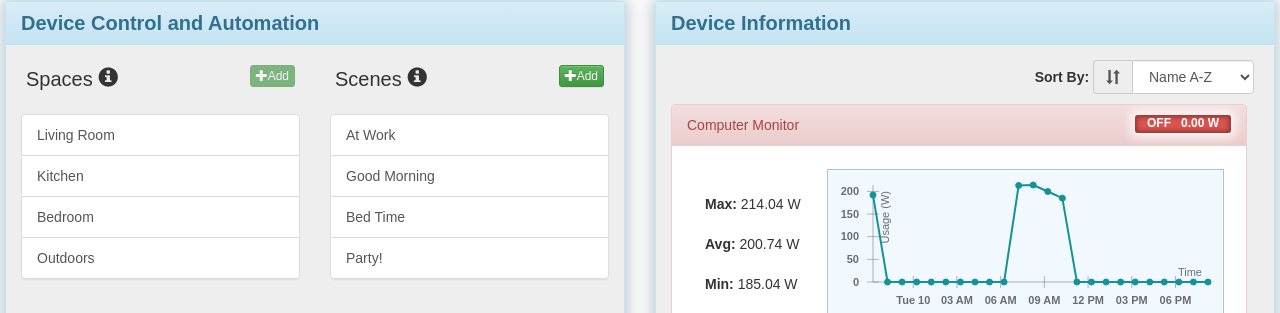
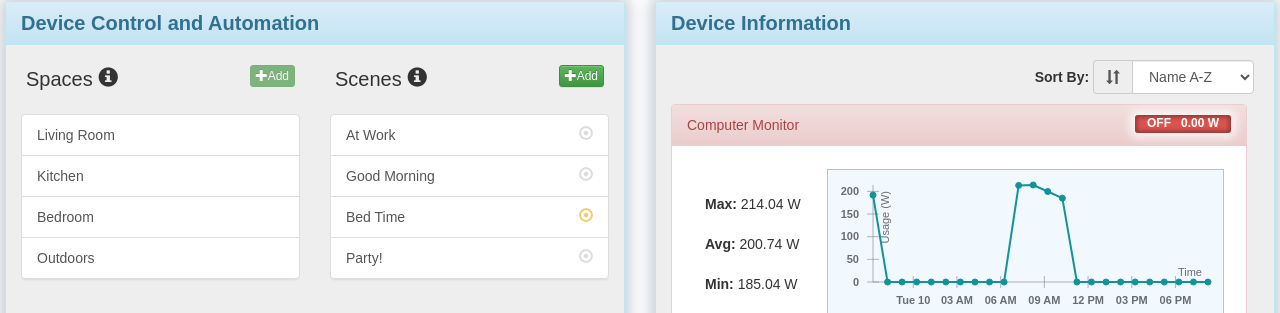
Before and after one commit to AndrewTBurks/IoTCommandCenter, a React (Create React App) app: page / in a window 1280 px wide. Shown: the part 74-387 px from the top of the page. Built offline with nearby package versions, Linux system fonts and the light colour scheme.

Commit message:
scene active/inactive status

```diff
--- a/src/App.css
+++ b/src/App.css
@@ -172,3 +172,13 @@ body {
     color: #fff;
     margin-bottom: 2px;
 }
+
+.sceneActive{
+    float: right;
+    color: #f3c973;
+}
+
+.sceneInactive {
+    float: right;
+    color: #DCDCDC;
+}
--- a/src/App.js
+++ b/src/App.js
@@ -114,7 +114,7 @@ class App extends Component {
                   <AddScenePanel devices={devices} onsave={this.onSaveNewScene} oncancel={this.onCancelSceneCreation} />
                 ) :
                 (
-                  <ControlAutomationPanel spaces={spaces} scenes={scenes} onItemSelection={onItemSelection} devicesListProps={devicesListProps} />
+                  <ControlAutomationPanel spaces={spaces} scenes={scenes} devices={devices} onItemSelection={onItemSelection} devicesListProps={devicesListProps} />
                 )
             }
           </Col>
--- a/src/components/control-automation/AppendableList.js
+++ b/src/components/control-automation/AppendableList.js
@@ -11,7 +11,6 @@ class AppendableList extends Component {
       tooltip: props.tooltip
     };
   }
-
 
   render() {
     let { items, name, tooltip } = this.state;
@@ -43,6 +42,7 @@ class AppendableList extends Component {
               items.map((item, i) => (
                 <ListGroupItem key={i} className="listSelectable" onClick={() => {this.props.itemSelected(name,item)}}>
                   {item.name}
+                  {this.props.isScene ? (sceneActivationStatus(item, this.props.devices)) ? (<Glyphicon glyph="record" className="sceneActive"/>) : (<Glyphicon glyph="record" className="sceneInactive"/>) : ""}
                 </ListGroupItem>
               ))
             }
@@ -53,4 +53,27 @@ class AppendableList extends Component {
   }
 }
 
+function sceneActivationStatus(scene, allDevices){
+    var isActive = [];
+    var sceneDevices = scene.devices;
+    console.log(sceneDevices, allDevices);
+
+    sceneDevices.forEach(function(d){
+        allDevices.forEach(function(ad){
+            if(d.deviceName == ad.info.name){
+                if(d.deviceSceneStatus == ad.status)
+                {
+                    isActive.push(true);
+                    // return;
+                }
+                else {
+                    isActive.push(false);
+                }
+            }
+        });
+    });
+
+   return !isActive.includes(false);
+}
+
 export default AppendableList;
--- a/src/components/control-automation/ControlAutomationPanel.js
+++ b/src/components/control-automation/ControlAutomationPanel.js
@@ -31,10 +31,10 @@ class ControlAutomationPanel extends Component {
         <UIPanel title="Device Control and Automation" description="Use this section to set up and control basic device automation">
         <Row style={{ height: "50%" }}>
           <Col xs={6} className="spacesList">
-            <AppendableList name="Spaces" tooltip="Rooms in a house" items={spaces} itemSelected={this.props.onItemSelection}/>
+            <AppendableList name="Spaces" tooltip="Rooms in a house" items={spaces} isScene={false} itemSelected={this.props.onItemSelection}/>
           </Col>
           <Col xs={6} className="scenesList">
-            <AppendableList name="Scenes" tooltip="Configuration of devices" items={scenes} itemSelected={this.props.onItemSelection} onadd={this.state.devicesListProps.onAddScene}/>
+            <AppendableList name="Scenes" tooltip="Configuration of devices" items={scenes} itemSelected={this.props.onItemSelection} devices={this.props.devices} isScene={true} onadd={this.state.devicesListProps.onAddScene}/>
           </Col>
         </Row>
         <Row style={{ height: "50%" }}>
```
